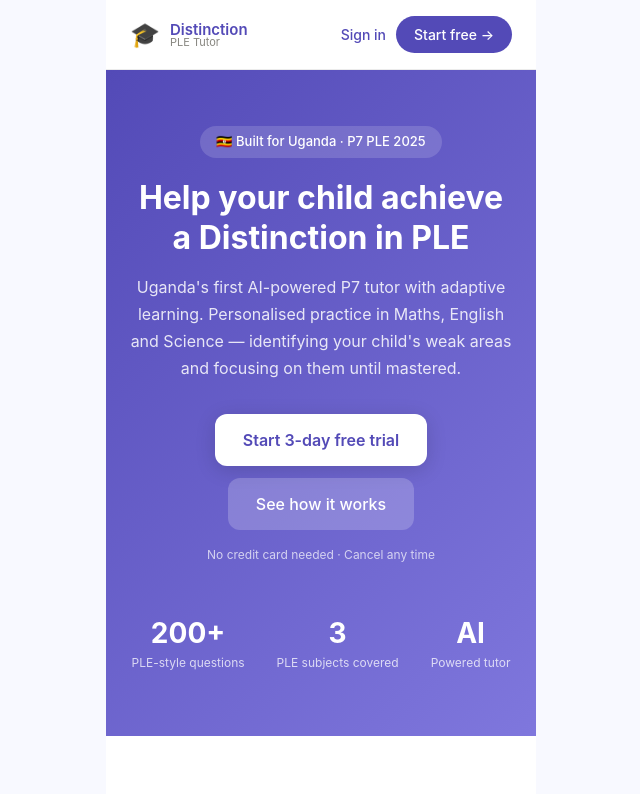
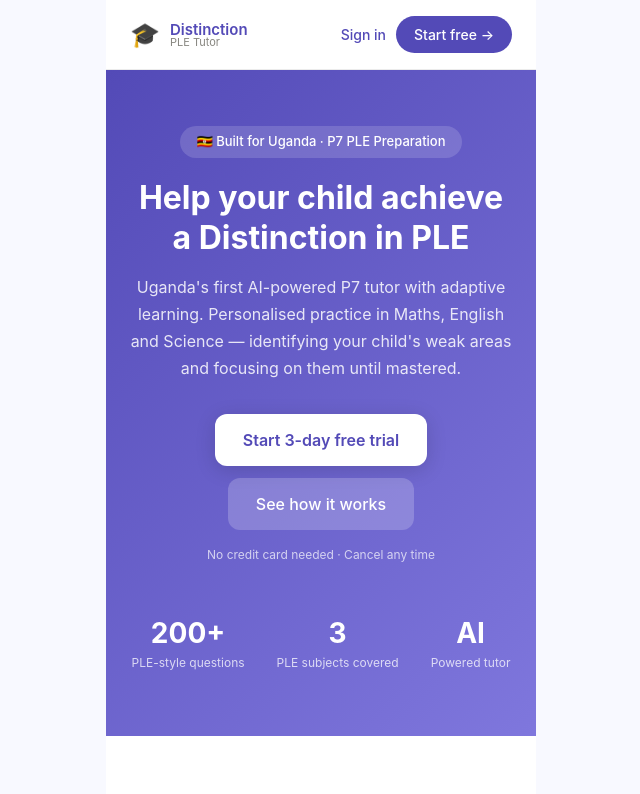
Before and after one commit to johnejalu-cell/distinction-ple-tutor, a Next.js app: page / in a window 1280 px wide. Shown: the top 794 px of the page, without its empty margins (319-959 px from the left). Built offline with nearby package versions, Linux system fonts and the light colour scheme.

Commit message:
Update page.tsx

```diff
--- a/src/app/page.tsx
+++ b/src/app/page.tsx
@@ -28,7 +28,7 @@ export default function LandingPage() {
       {/* ── HERO ── */}
       <section style={{ background: 'linear-gradient(135deg, #534AB7 0%, #7F77DD 100%)', color: '#fff', padding: '56px 24px 64px', textAlign: 'center' }}>
         <div style={{ display: 'inline-block', background: 'rgba(255,255,255,0.15)', borderRadius: 20, padding: '6px 16px', fontSize: 13, fontWeight: 500, marginBottom: 20 }}>
-          🇺🇬 Built for Uganda · P7 PLE 2025
+          🇺🇬 Built for Uganda · P7 PLE Preparation
         </div>
         <h1 style={{ fontSize: 32, fontWeight: 700, lineHeight: 1.25, marginBottom: 16, maxWidth: 420, margin: '0 auto 16px' }}>
           Help your child achieve a Distinction in PLE
```
